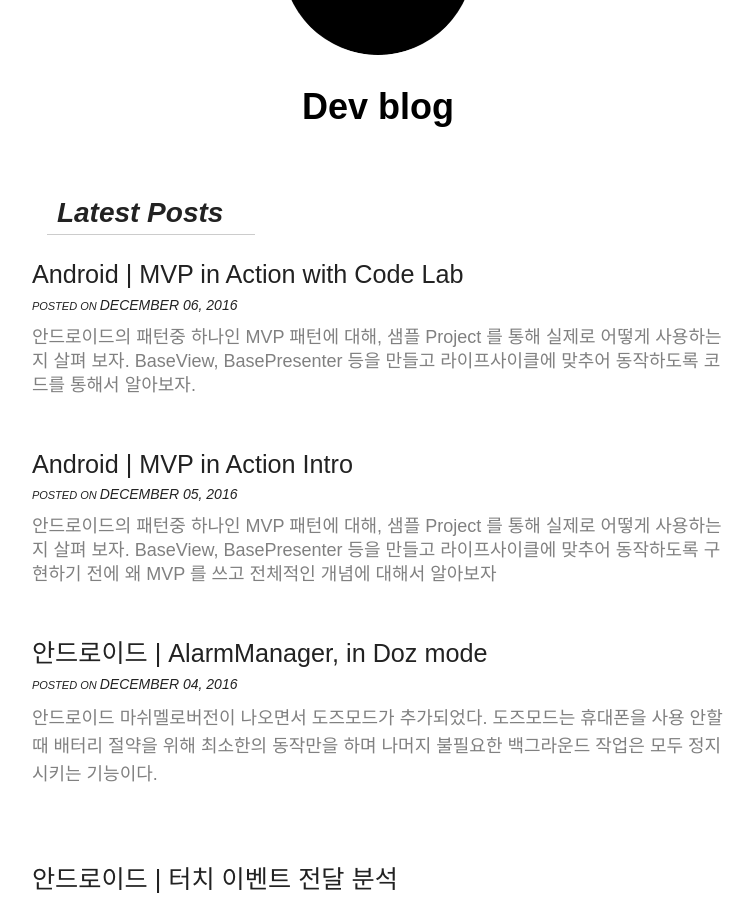
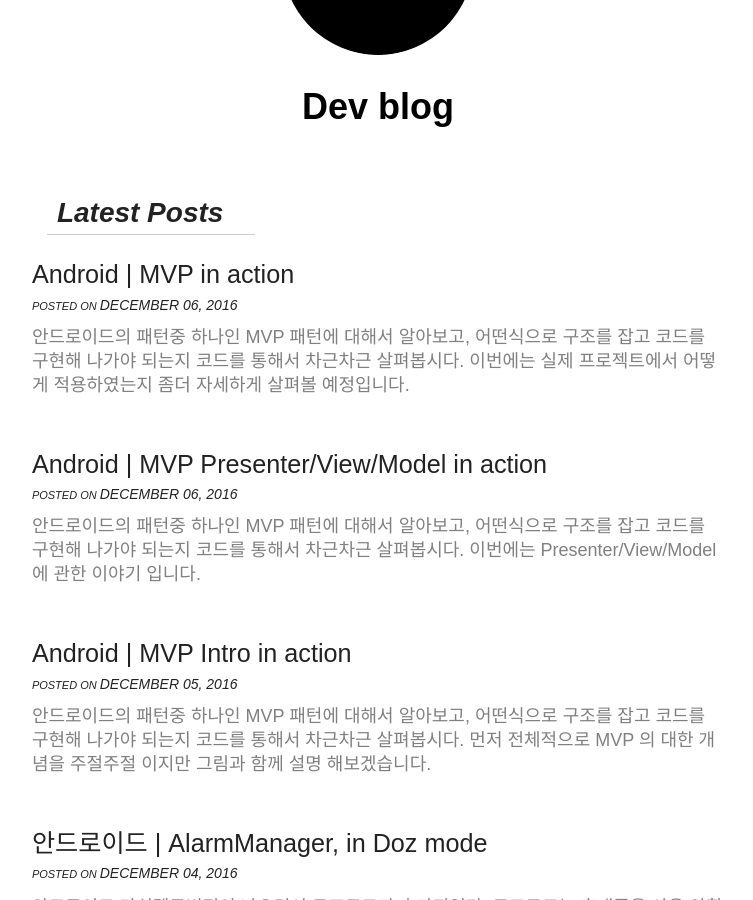
Before and after one commit to steadymoka/moka-a.github.io, a Jekyll site: the page built from index.html, in a window 1280 px wide and 900 px high, scrolled down 242 px. Shown: the whole window, without its empty margins (262-1015 px from the left). Built offline with Jekyll 4.4.1, drawn with Linux system fonts in a browser that asks for light colours; nearby versions of some CDN libraries; comment, search, counter and statistics services are not loaded; some of the changed text lies outside the part shown.

Commit message:
posting mvp 02

````diff
--- a/_posts/2016/youtube/2016-12-06-android-mvp-01.md
+++ b/_posts/2016/youtube/2016-12-06-android-mvp-01.md
@@ -1,18 +1,19 @@
 ---
 layout: post
-title: "Android | MVP in Action with Code Lab"
+title: "Android | MVP Presenter/View/Model in action"
 author:
 published: true
 modified:
 categories: android
-excerpt: 안드로이드의 패턴중 하나인 MVP 패턴에 대해, 샘플 Project 를 통해 실제로 어떻게 사용하는지 살펴 보자. BaseView, BasePresenter 등을 만들고 라이프사이클에 맞추어 동작하도록 코드를 통해서 알아보자.
+excerpt: 안드로이드의 패턴중 하나인 MVP 패턴에 대해서 알아보고, 어떤식으로 구조를 잡고 코드를 구현해 나가야 되는지 코드를 통해서 차근차근 살펴봅시다. 이번에는 Presenter/View/Model 에 관한 이야기 입니다.
 tags: [android, mvp]
 image:
   feature:
 date: 2016-12-6
 ---
-#### MVP 에 대한 기본 개념 및 샘플 프로젝트
-- [Android - MVP in Action intro](http://moka-a.github.io/android/android-mvp/)
+#### MVP 포스팅 및 샘플 프로젝트
+- [Android - MVP Intro in action](http://moka-a.github.io/android/android-mvp/)
+- [Android - MVP in action](http://moka-a.github.io/android/android-mvp-02/)
 - [MVP 로 작성된 Sample Project - GitHub](https://github.com/moka-a/moka-sample-android)
 
 <figure>
@@ -115,9 +116,14 @@ class MyPresenter {
 }
 ```
 
-위의 Presenter 를 보면 MvpView 인터페이스의 인스턴스를 가짐으로써 Fragment 로 부터 의존도를 낮추게 됬다. 실제 코드에서는 Fragment 가 해당 인터페이스로 동작 함으로써 동작 하게 될것 이고, 테스트를 할때는 View 를 간단하게 Mocking 하여 테스트를 할수가 있을 것입니다.
+위의 Presenter 를 보면 MvpView 인터페이스의 인스턴스를 가짐으로써 Fragment 로 부터 의존도를 낮추게 되었습니다. 실제 코드에서는 Fragment 가 해당 인터페이스로 동작 함으로써 동작 하게 될것 이고, 테스트를 할때는 View 를 간단하게 Mocking 하여 테스트를 할수가 있을 것입니다.
+
+다른 샘플들을 보면 View 에서 Presenter 또한 인터페이스를 통해 구현하는것이 있고, 안그런것들이 있는데, 여기서는 그렇게 하지 않았고, 제 샘플 프로젝트에도 굳이 하지 않았습니다. 왜냐하면 View(Fragment) 는 따로 Unit 테스트를 하지 않을것이기 때문입니다.
 
 <br>
+
+### Model 또한
+Presenter 는 필요한 데이터를 모델을 통해서 가져 오게 될것 입니다. 이때 Model 또한 interface 를 하나 만들어서 구현하고, Presenter 에서는 interface 의 인스턴스를 가지고 있으며 필요한 데이터를 가지고 오도록 합니다.
 
 ### 마무리
 아직은 Model 을 추가 하지 않고 View 와 Presenter 의 구현에 대해서 살펴 보았습니다. 다음 포스팅에서는 모델또한 interface 를 통해서 소통하는 법을 살펴볼 것입니다.
--- a/_posts/2016/youtube/2016-12-06-android-mvp.md
+++ b/_posts/2016/youtube/2016-12-06-android-mvp.md
@@ -1,17 +1,19 @@
 ---
 layout: post
-title: "Android | MVP in Action Intro"
+title: "Android | MVP Intro in action"
 author:
 published: true
 modified:
 categories: android
-excerpt: 안드로이드의 패턴중 하나인 MVP 패턴에 대해, 샘플 Project 를 통해 실제로 어떻게 사용하는지 살펴 보자. BaseView, BasePresenter 등을 만들고 라이프사이클에 맞추어 동작하도록 구현하기 전에 왜 MVP 를 쓰고 전체적인 개념에 대해서 알아보자
+excerpt: 안드로이드의 패턴중 하나인 MVP 패턴에 대해서 알아보고, 어떤식으로 구조를 잡고 코드를 구현해 나가야 되는지 코드를 통해서 차근차근 살펴봅시다. 먼저 전체적으로 MVP 의 대한 개념을 주절주절 이지만 그림과 함께 설명 해보겠습니다.
 tags: [android, mvp]
 image:
   feature:
 date: 2016-12-5
 ---
 안드로이드 디자인 패턴 중 하나인 MVP 에 관한 내용입니다. 다른 패턴( MVC, MVCC .. )등 이 있지만 비교는 하지 않고 MVP 에 대해서만 설명할 예정이고, 샘플 프로젝트 및 코드등을 통해 실제 프로젝트에 적용 하기 까지의 과정을 적을 것입니다.
+
+<br>
 
 ## WHY MVP
 내가 생각 하는 MVP 의 가장 큰 장점은 Unit 테스트를 하기에 용이하다는 점이다. 안드로이드 소스코드 들을 테스트하려고 하다보면, 꼭 한번씩 context 가 필요하다던지, 뷰와 연관이 있거나, 디비 접근을 해야한다던지 메소드를 분리시키거나 등 어려움을 겪을수가 있다.
@@ -35,10 +37,16 @@ Presenter 에는 View 와 Model 을 interface 를 통해서 통신을 하게 될
 
 위의 말을 그대로 코드로 옮기면 MVP 구조잡는것은 끝 ! 이다.
 
+<br>
+
 ## 마무리
 일단 대략적으로 MVP 에 대한 설명을 해보았다. 다음 포스팅에서 구체적으로 코드를 통해 살펴 볼것이다.
 
-- [Android - MVP in Action with Code](http://moka-a.github.io/android/android-mvp-01/)
+<br>
+
+#### MVP 포스팅 및 샘플 프로젝트
+- [Android - MVP Presenter/View in action](http://moka-a.github.io/android/android-mvp-01/)
+- [Android - MVP in action](http://moka-a.github.io/android/android-mvp-02/)
 - [MVP 로 작성된 Sample Project - GitHub](https://github.com/moka-a/moka-sample-android)
 
 <br>
--- /dev/null
+++ b/_posts/2016/youtube/2016-12-07-android-mvp-02.md
@@ -0,0 +1,143 @@
+---
+layout: post
+title: "Android | MVP in action"
+author:
+published: true
+modified:
+categories: android
+excerpt: 안드로이드의 패턴중 하나인 MVP 패턴에 대해서 알아보고, 어떤식으로 구조를 잡고 코드를 구현해 나가야 되는지 코드를 통해서 차근차근 살펴봅시다. 이번에는 실제 프로젝트에서 어떻게 적용하였는지 좀더 자세하게 살펴볼 예정입니다.
+tags: [android, mvp]
+image:
+  feature:
+date: 2016-12-6
+---
+#### MVP 포스팅 및 샘플 프로젝트
+- [Android - MVP Intro in action](http://moka-a.github.io/android/android-mvp/)
+- [Android - MVP Presenter/View in action](http://moka-a.github.io/android/android-mvp-01/)
+- [MVP 로 작성된 Sample Project - GitHub](https://github.com/moka-a/moka-sample-android)
+
+<br>
+
+> 내용이 조금 어려울수 있습니다. 왜냐하면 여러 MVP 예제 프로젝트를 통해 저만의 방식대로 만들었기 때문입니다.
+
+앞서서 기본적으로 MVP 의 구조와 간단하게 구현하는 방법들을 살펴 보았습니다. 이번에는 제가 만든 샘플 프로젝트를 통해서 `Base 클래스` 들을 어떻게 만들어 활용하고있는지 살펴볼 예정입니다.
+
+샘플 프로젝트는 "[MVP 로 작성된 Sample Project - GitHub](https://github.com/moka-a/moka-sample-android)" 이며, 같은 구조를 적용하여 만든 어플은 "[모닝카페-기상알람,가계부,일기](https://play.google.com/store/apps/details?id=com.moka.earylbird)" 입니다.
+
+<br>
+
+### BaseMvpView
+```java
+interface BaseMvpView {
+
+    fun getActivity(): Activity
+
+    fun showLoadingDialog()
+
+    fun dismissLoadingDialog()
+
+    fun getCompositeSubscription(): CompositeSubscription // rxJava 의 subscribe 때문
+
+}
+```
+
+<br>
+
+### BaseMvpFragment
+```java
+abstract class BaseMvpFragment : BaseFragment(), BaseMvpView {
+
+    private var presenter: BasePresenter<BaseMvpView>? = null
+
+    @Suppress("UNCHECKED_CAST")
+    override fun onViewCreated(view: View?, savedInstanceState: Bundle?) {
+        super.onViewCreated(view, savedInstanceState)
+
+        presenter = getPresenter() as BasePresenter<BaseMvpView>
+        if (null != presenter)
+            presenter!!.attachView(this)
+        onViewCreated_afterAttachViewToPresenter()
+    }
+
+    protected abstract fun onViewCreated_afterAttachViewToPresenter()
+
+    override fun onDestroyView() {
+        super.onDestroyView()
+        if (null != presenter)
+            presenter!!.detachView()
+    }
+
+    protected abstract fun getPresenter(): BasePresenter<*>
+
+}
+```
+
+`BaseMvpFragment` 는 추상 클래스로 만들어져 getPresenter() 를 구현하도록 해놓고, onViewCreated 에서 호출하여 presenter 의 인스턴스를 멤버변수로 가지고 있도록 해놓았습니다. 이렇게 한 이유는 presenter 를 DI 라이브러리를 통해 인젝션 받는데 구현하는 Fragment 에서 인젝션 후에 attachView() 하는 작업을 BaseMvpFragment 에 넣기 위함입니다. ( 제대로 이해가 됬을지 모르겠습니다 )
+
+> DI 라이브러리로 Dagger2 를 사용하였고, 추후에 관련 포스팅을 하도록 하겠습니다.
+
+그리고 onDestroyView() 에서 `detachView()` 를 통해 presenter 에서 view 를 제거 합니다. 이는 조금있다 Presenter 에서 볼수있는데, presenter 에서 view 의 유무에 따라 작업을 중단해야할 일이 생길수 있기 떄문입니다.
+
+<br>
+
+### BasePresenter
+```java
+abstract class BasePresenter<VIEW : BaseMvpView> {
+
+    var view: VIEW? = null
+        private set
+
+    fun attachView(view: VIEW) {
+        this.view = view
+    }
+
+    open fun detachView() {
+        view = null
+    }
+
+    val isAttached: Boolean
+        get() = null != view
+
+}
+```
+
+BasePresenter 는 Generic 을 이용하여 View interface 를 받을수 있도록 했습니다.
+
+<br>
+
+### Fragment 에서
+```java
+class TaskListFragment : BaseMvpFragment(), TaskListView {
+
+    // ...
+    /**
+     * Injection value & needed mvp
+     */
+
+    @Inject
+    lateinit var presenter: TaskListPresenter
+
+    override fun getPresenter(): BasePresenter<*> = presenter
+
+    /**
+     * LifeCycle function
+     */
+
+    override fun onCreateView(inflater: LayoutInflater?, container: ViewGroup?, savedInstanceState: Bundle?): View? {
+        super.onCreateView(inflater, container, savedInstanceState)
+        val rootView = inflater!!.inflate(R.layout.fragment_task_list, container, false)
+
+        DaggerFragmentComponent.builder()
+                .applicationComponent((activity.application as MokaToyApplication).applicationComponent)
+                .fragmentModule(FragmentModule())
+                .build().inject(this)
+
+        return rootView
+    }
+    ...
+}
+```
+
+Fragment 에서 Presenter 를 Injection(주입) 하였고, BaseMvpFragment 를 상속 받았기 때문에 onCreateView() 에서 presenter 에 attachView 가 될것입니다.
+
+<br>
````
Also changed, not shown: _layouts/post.html (+18 -1 lines).
